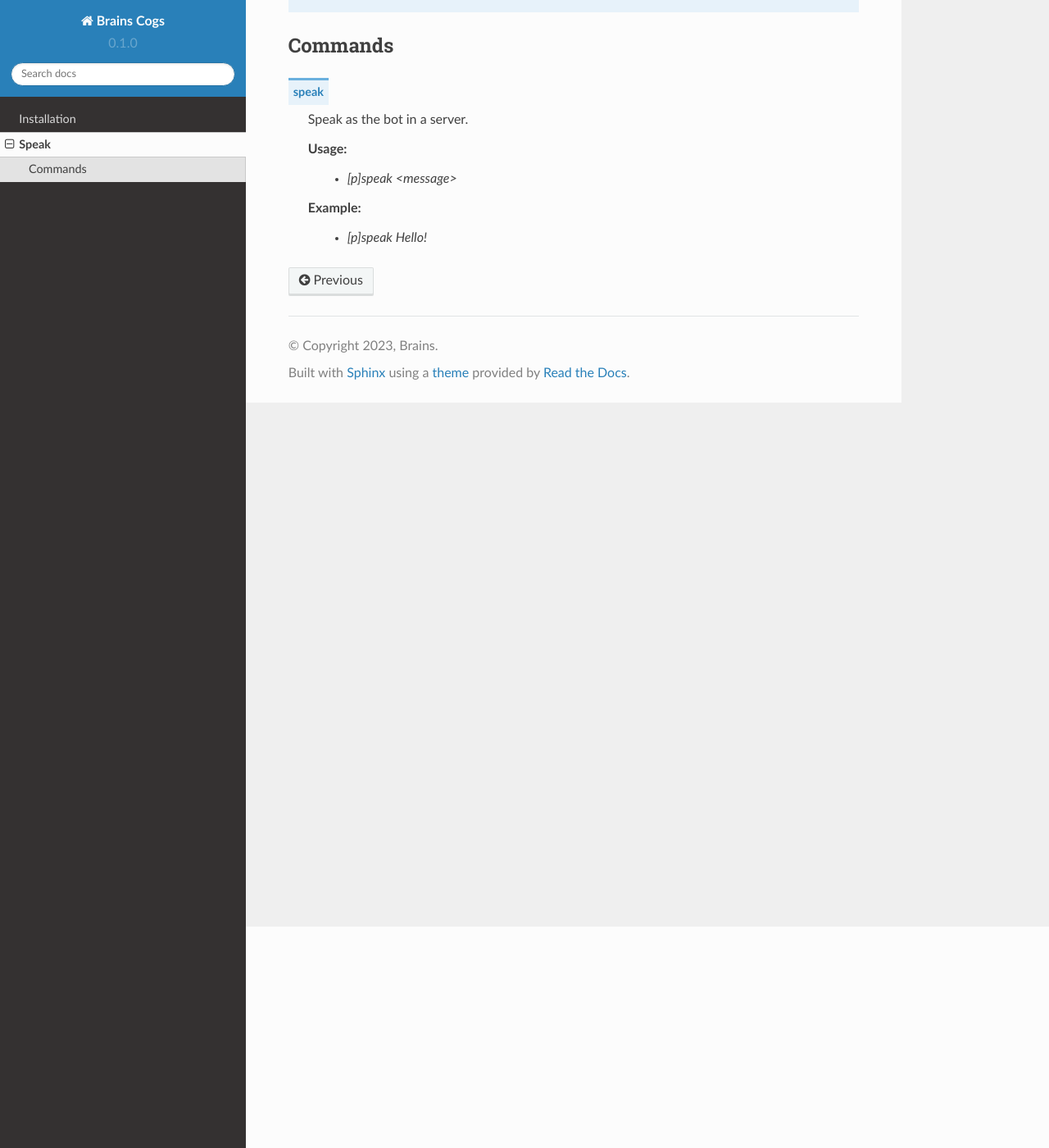
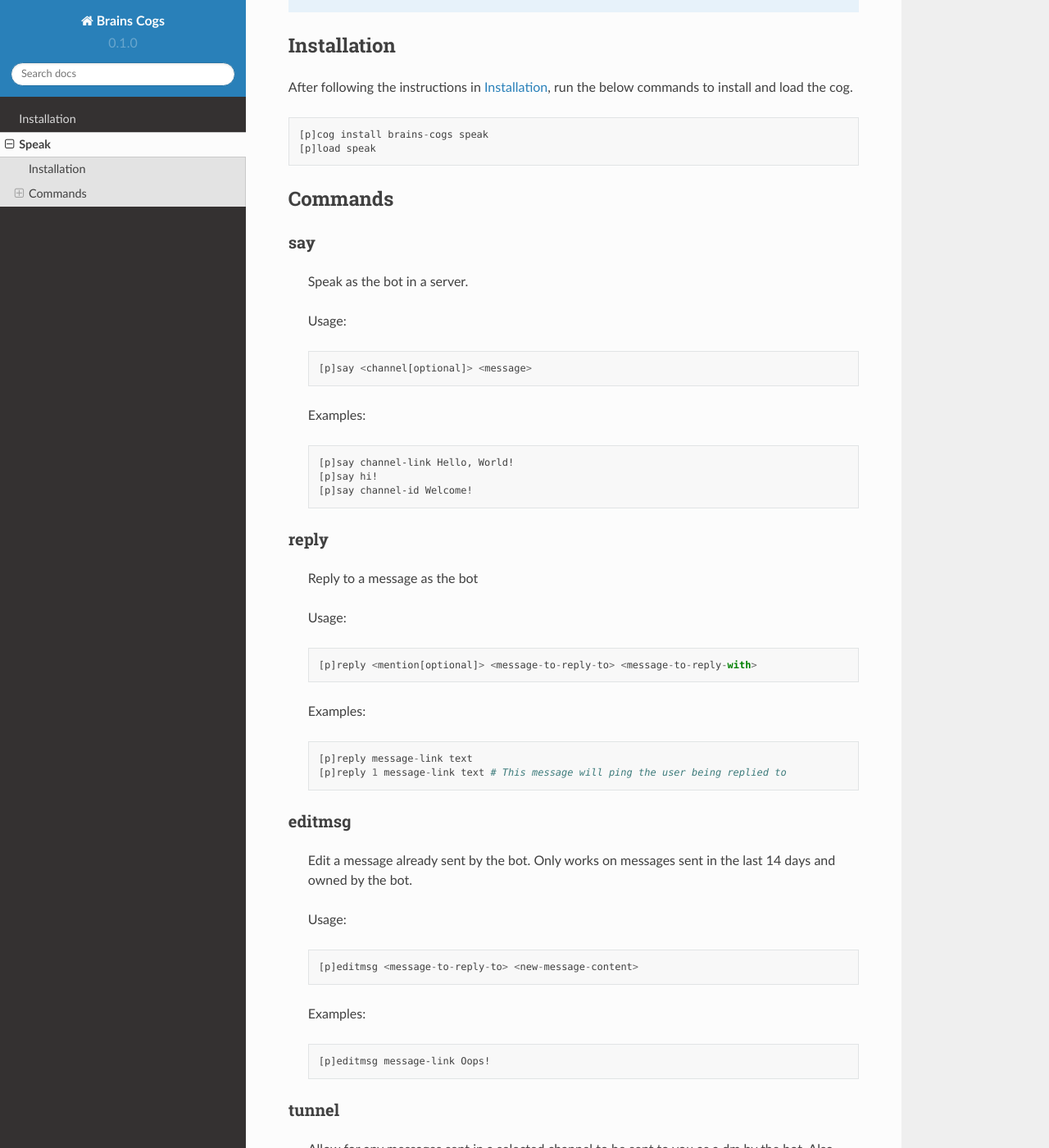
Before and after one commit to jscarfo11/BrainsCogs, a Sphinx documentation site: the page built from docs/source/Speak.rst, in a window 1280 px wide and 1400 px high, scrolled down 270 px. Shown: the whole window at 82% size. Built offline with Sphinx 7.4.7 and the Read the Docs theme 2.0.0, drawn with Linux system fonts in a browser that asks for light colours; pages that are not in the unit, such as notebooks, are missing from menus; some of the changed text lies outside the part shown.

Commit message:
Speak Documentation complete?

```diff
--- a/docs/source/Speak.rst
+++ b/docs/source/Speak.rst
@@ -1,3 +1,4 @@
+================
 Speak
 ================
 
@@ -7,15 +8,72 @@ This cog allows you to talk as the bot within a server.
 
         At this moment, this cog does not work in dms, only in servers. This is a planned feature.
 
+----------------
+Installation
+----------------
+After following the instructions in :doc:`installation`, run the below commands to install and load the cog. ::
+
+    [p]cog install brains-cogs speak
+    [p]load speak
+
+--------
 Commands
 --------
-.. rst-class:: command
+^^^^^^^
+say
+^^^^^^^
 
-speak
     Speak as the bot in a server.
 
-    Usage:
-        - `[p]speak <message>`
+    Usage: ::
 
-    Example:
-        - `[p]speak Hello!`
+        [p]say <channel[optional]> <message>
+
+    Examples: ::
+
+        [p]say channel-link Hello, World!
+        [p]say hi!
+        [p]say channel-id Welcome!
+
+
+^^^^^^^
+reply
+^^^^^^^
+    Reply to a message as the bot
+
+    Usage: ::
+
+    [p]reply <mention[optional]> <message-to-reply-to> <message-to-reply-with>
+
+    Examples: ::
+
+    [p]reply message-link text
+    [p]reply 1 message-link text # This message will ping the user being replied to
+
+
+^^^^^^^
+editmsg
+^^^^^^^
+    Edit a message already sent by the bot. Only works on messages sent in the last 14 days and owned by the bot.
+
+    Usage: ::
+
+    [p]editmsg <message-to-reply-to> <new-message-content>
+
+    Examples: ::
+
+    [p]editmsg message-link Oops!
+
+^^^^^^^
+tunnel
+^^^^^^^
+    Allow for any messages sent in a selected channel to be sent to you as a dm by the bot. Also allows for you to dm the bot, and have those messages appear in the selected channel as if you has used the say command.
+
+    Usage: ::
+
+    [p]tunnel <channel-link>
+
+
+    You can then close the tunnel by responding to the dm with the message: ::
+
+        close_tunnel
```
Also changed, not shown: .readthedocs.yaml, 1 other file.
